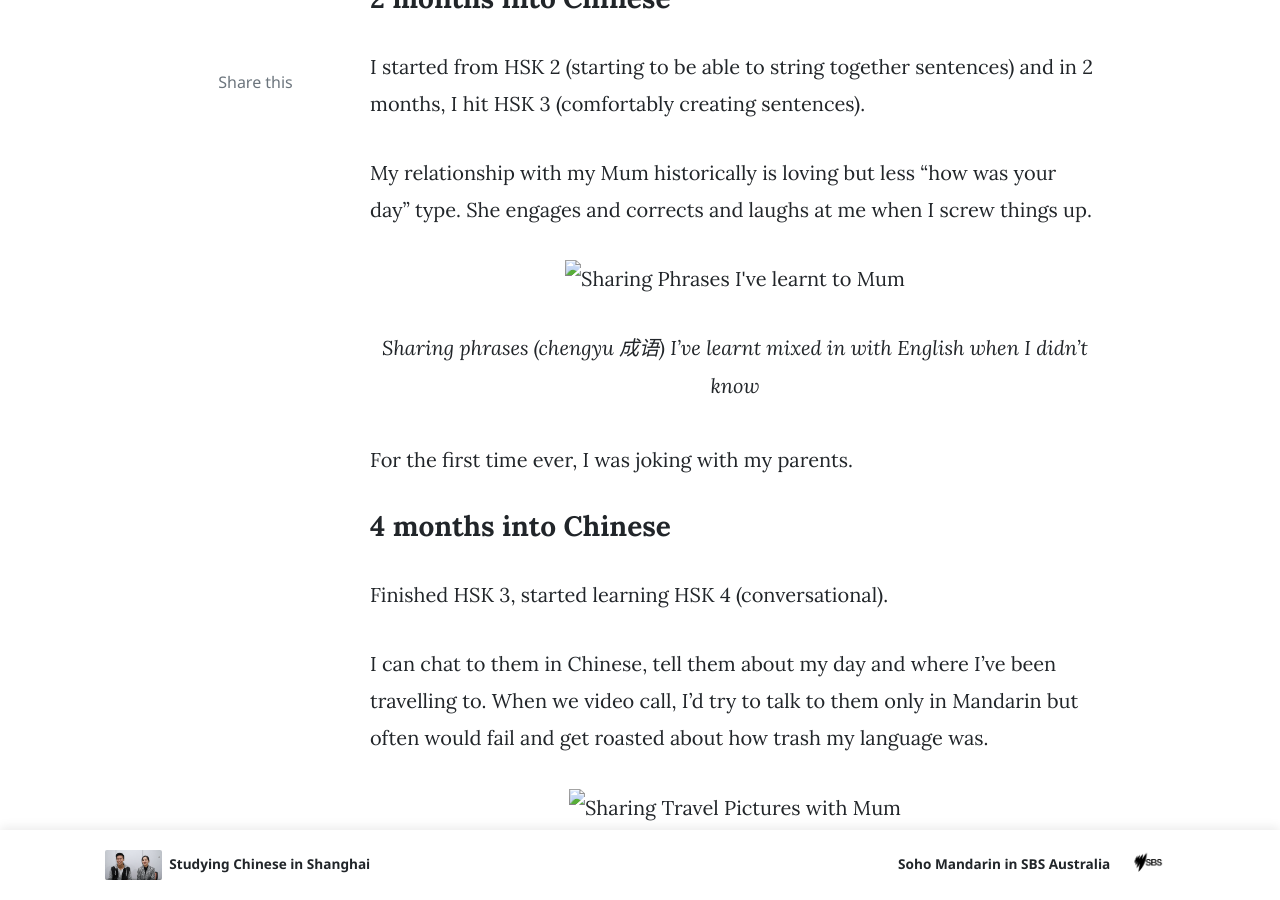
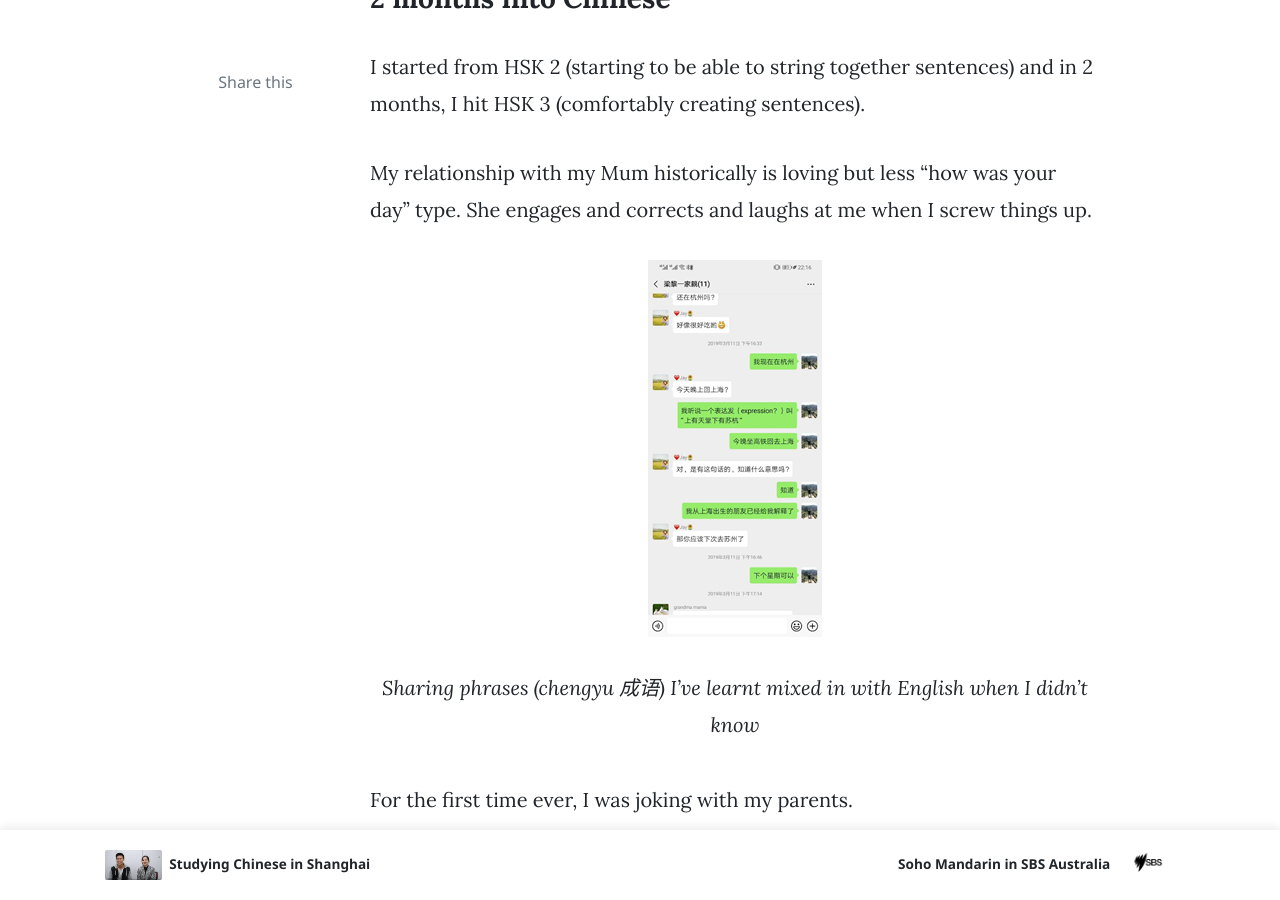
Before and after one commit to michaelliangau/culturestridethink, a Jekyll site: the page built from _posts/2020-02-29-heritage-rediscovered.md, in a window 1280 px wide and 900 px high, scrolled down 1464 px. Built offline with Jekyll 4.4.1, drawn with Linux system fonts in a browser that asks for light colours; nearby versions of some CDN libraries; comment, search, counter and statistics services are not loaded.

Commit message:
fix image in posts

```diff
--- a/_includes/sbspodcast.html
+++ b/_includes/sbspodcast.html
@@ -1,6 +1,6 @@
 <figure>
     <figcaption>SBS Podcast (Chinese)</figcaption>
-    <audio style="width:100%" controls src="../assets/audio/sbs-sohomandarin.mp3" type="audio/mp3">
+    <audio style="width:100%" controls src="../../assets/audio/sbs-sohomandarin.mp3" type="audio/mp3">
         Your browser does not support the
         <code>audio</code> element.
     </audio>
--- a/_posts/2020-02-29-heritage-rediscovered.md
+++ b/_posts/2020-02-29-heritage-rediscovered.md
@@ -27,7 +27,7 @@ I started from HSK 2 (starting to be able to string together sentences) and in 2
 My relationship with my Mum historically is loving but less “how was your day” type. She engages and corrects and laughs at me when I screw things up.
 
 <div style="text-align:center">
-<img src="../assets/images/sharingphrases.png" alt="Sharing Phrases I've learnt to Mum"/>
+<img src="../../assets/images/sharingphrases.png" alt="Sharing Phrases I've learnt to Mum"/>
 </div>
 
 <div style="text-align:center"><i>Sharing phrases (chengyu 成语) I’ve learnt mixed in with English when I didn’t know</i></div>
@@ -41,7 +41,7 @@ Finished HSK 3, started learning HSK 4 (conversational).
 I can chat to them in Chinese, tell them about my day and where I’ve been travelling to. When we video call, I’d try to talk to them only in Mandarin but often would fail and get roasted about how trash my language was.
 
 <div style="text-align:center">
-<img src="../assets/images/travelpicsformum.png" alt="Sharing Travel Pictures with Mum"/>
+<img src="../../assets/images/travelpicsformum.png" alt="Sharing Travel Pictures with Mum"/>
 </div>
 
 <div style="text-align:center"><i>*She says “looks so pretty! Don’t forget to sleep early and be careful”!*</i></div>
@@ -50,7 +50,7 @@ My maternal grandmother who raised me is the first to know about my Lao girlfrie
 Previously I typically only connect with her at family gatherings.
 
 <div style="text-align:center">
-<img src="../assets/images/grandmother.png" alt="Grandmother"/>
+<img src="../../assets/images/grandmother.png" alt="Grandmother"/>
 </div>
 
 <div style="text-align:center"><i>*She’s the one on the right*</i></div>
```
Also changed, not shown: _posts/2020-01-28-featured-in-unsw-newsroom.md (+2 -2 lines), _posts/2020-02-10-studying-chinese-in-shanghai.md (+3 -3 lines).
